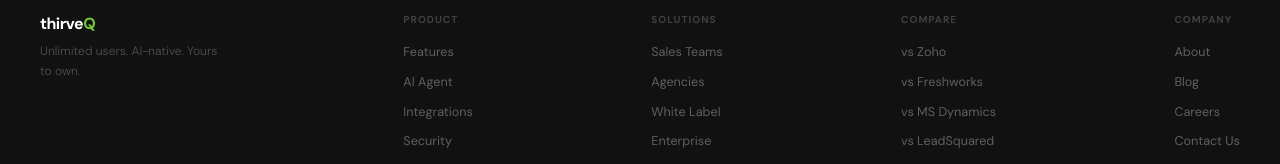
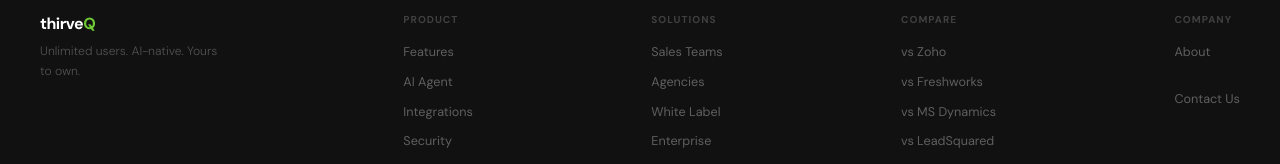
Before and after one commit to thriveqservices/site-crm, a plain HTML site: page index.html in a window 1280 px wide. Shown: the part 6911-7075 px from the top of the page. Drawn offline with Linux system fonts and the light colour scheme.

Commit message:
Update index.html

```diff
--- a/index.html
+++ b/index.html
@@ -669,7 +669,7 @@
     <div class="ft-col"><h5>Product</h5><ul><li><a href="#">Features</a></li><li><a href="#">AI Agent</a></li><li><a href="#">Integrations</a></li><li><a href="#">Security</a></li></ul></div>
     <div class="ft-col"><h5>Solutions</h5><ul><li><a href="#">Sales Teams</a></li><li><a href="#">Agencies</a></li><li><a href="#" onclick="show('home');go('wl-sec')">White Label</a></li><li><a href="#">Enterprise</a></li></ul></div>
     <div class="ft-col"><h5>Compare</h5><ul><li><a href="#" onclick="show('cmp-zoho')">vs Zoho</a></li><li><a href="#" onclick="show('cmp-fw')">vs Freshworks</a></li><li><a href="#" onclick="show('cmp-ms')">vs MS Dynamics</a></li><li><a href="#" onclick="show('cmp-lsq')">vs LeadSquared</a></li><li><a href="#" onclick="show('cmp-odoo')">vs Odoo</a></li></ul></div>
-    <div class="ft-col"><h5>Company</h5><ul><li><a href="#">About</a></li><li><a href="#">Blog</a></li><li><a href="#">Careers</a></li><li><a href="#" onclick="openModal()">Contact Us</a></li></ul></div>
+    <div class="ft-col"><h5>Company</h5><ul><li><a href="#">About</a></li><li><a href="#"></a></li><li><a href="#"></a></li><li><a href="#" onclick="openModal()">Contact Us</a></li></ul></div>
   </div>
   <div class="ft-bot"><span class="ft-copy">© 2025 thriveQ. All rights reserved.</span><span class="ft-badge">Deployed on your servers. Zero vendor access.</span></div>
 </footer>
```
